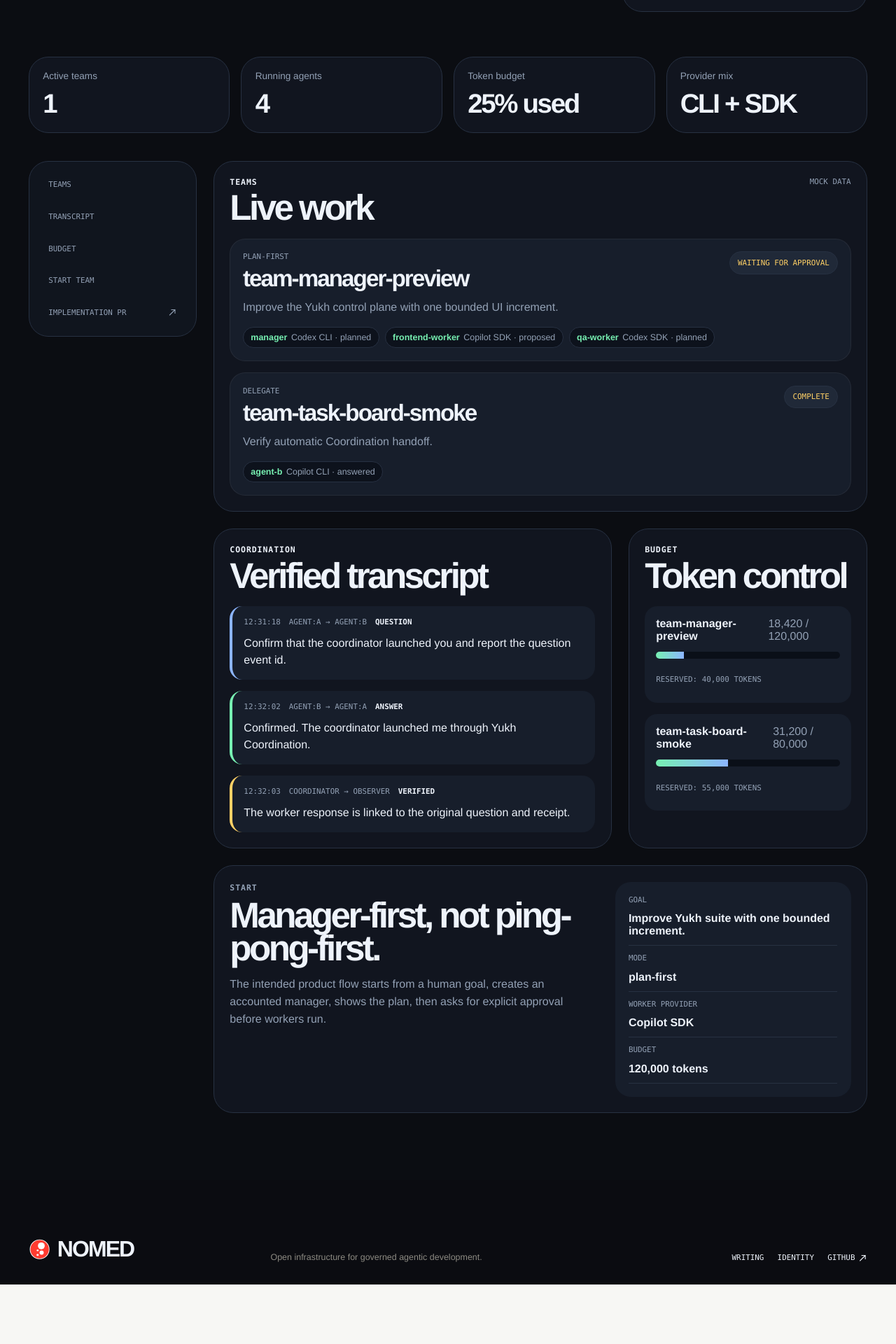
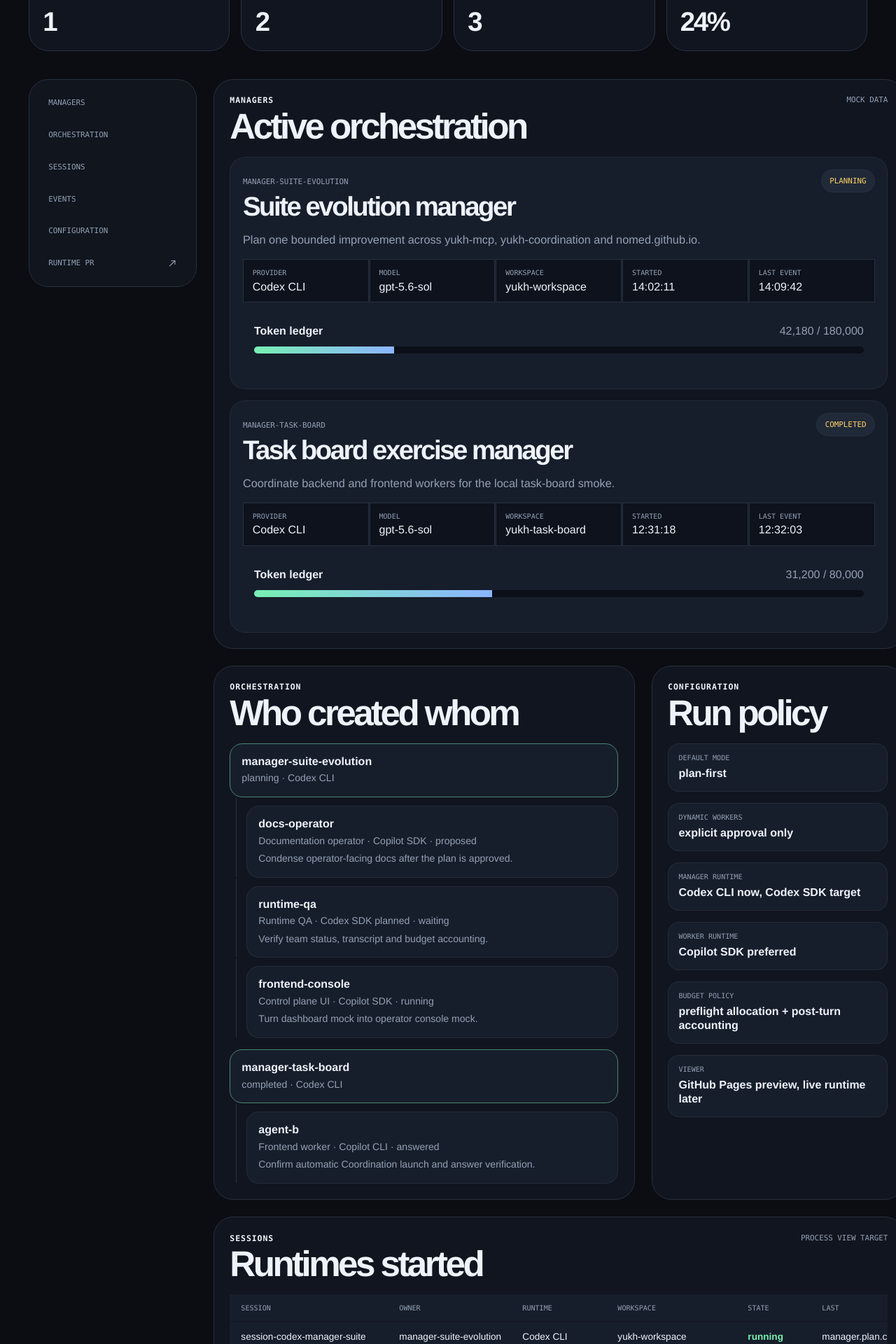
Before and after one commit to nomed/nomed.github.io, a Next.js app: page /control-plane in a window 1280 px wide. Shown: the part 660-2580 px from the top of the page at 70% size. Before the commit the page ends 2495 px from the top, so only its background shows below. Built offline with nearby package versions, Linux system fonts and the light colour scheme.

Commit message:
feat: make control plane preview operational
Refine /control-plane/ into an operator-console mock with managers, orchestration, sessions, event history and run policy.

```diff
--- a/app/control-plane/page.tsx
+++ b/app/control-plane/page.tsx
@@ -2,50 +2,150 @@ import type { CSSProperties } from "react";
 import Link from "next/link";
 import { ArrowIcon, SiteFooter, SiteHeader } from "../components/Navigation";
 
-const teams = [
+const managers = [
   {
-    id: "team-manager-preview",
-    mode: "plan-first",
-    state: "waiting for approval",
-    goal: "Improve the Yukh control plane with one bounded UI increment.",
-    budget: "18,420 / 120,000",
-    reserved: "40,000",
-    agents: [
-      ["manager", "Codex CLI", "planned"],
-      ["frontend-worker", "Copilot SDK", "proposed"],
-      ["qa-worker", "Codex SDK", "planned"],
-    ],
+    id: "manager-suite-evolution",
+    title: "Suite evolution manager",
+    status: "planning",
+    provider: "Codex CLI",
+    model: "gpt-5.6-sol",
+    workspace: "yukh-workspace",
+    goal: "Plan one bounded improvement across yukh-mcp, yukh-coordination and nomed.github.io.",
+    started: "14:02:11",
+    lastEvent: "14:09:42",
+    budget: { used: "42,180", total: "180,000", width: "23%" },
+    orchestrates: ["docs-operator", "runtime-qa", "frontend-console"],
   },
   {
-    id: "team-task-board-smoke",
-    mode: "delegate",
-    state: "complete",
-    goal: "Verify automatic Coordination handoff.",
-    budget: "31,200 / 80,000",
-    reserved: "55,000",
-    agents: [["agent-b", "Copilot CLI", "answered"]],
+    id: "manager-task-board",
+    title: "Task board exercise manager",
+    status: "completed",
+    provider: "Codex CLI",
+    model: "gpt-5.6-sol",
+    workspace: "yukh-task-board",
+    goal: "Coordinate backend and frontend workers for the local task-board smoke.",
+    started: "12:31:18",
+    lastEvent: "12:32:03",
+    budget: { used: "31,200", total: "80,000", width: "39%" },
+    orchestrates: ["agent-b"],
   },
 ];
 
-const transcript = [
+const workers = [
   {
-    time: "12:31:18",
-    kind: "QUESTION",
-    route: "agent:a → agent:b",
-    body: "Confirm that the coordinator launched you and report the question event id.",
+    id: "docs-operator",
+    parent: "manager-suite-evolution",
+    role: "Documentation operator",
+    provider: "Copilot SDK",
+    status: "proposed",
+    reason: "Condense operator-facing docs after the plan is approved.",
+    budget: "35,000",
   },
   {
-    time: "12:32:02",
-    kind: "ANSWER",
-    route: "agent:b → agent:a",
-    body: "Confirmed. The coordinator launched me through Yukh Coordination.",
+    id: "runtime-qa",
+    parent: "manager-suite-evolution",
+    role: "Runtime QA",
+    provider: "Codex SDK planned",
+    status: "waiting",
+    reason: "Verify team status, transcript and budget accounting.",
+    budget: "45,000",
   },
   {
-    time: "12:32:03",
-    kind: "VERIFIED",
-    route: "coordinator → observer",
-    body: "The worker response is linked to the original question and receipt.",
+    id: "frontend-console",
+    parent: "manager-suite-evolution",
+    role: "Control plane UI",
+    provider: "Copilot SDK",
+    status: "running",
+    reason: "Turn dashboard mock into operator console mock.",
+    budget: "40,000",
   },
+  {
+    id: "agent-b",
+    parent: "manager-task-board",
+    role: "Frontend worker",
+    provider: "Copilot CLI",
+    status: "answered",
+    reason: "Confirm automatic Coordination launch and answer verification.",
+    budget: "20,000",
+  },
+];
+
+const sessions = [
+  {
+    id: "session-codex-manager-suite",
+    owner: "manager-suite-evolution",
+    runtime: "Codex CLI",
+    state: "running",
+    workspace: "yukh-workspace",
+    started: "14:02:11",
+    last: "manager.plan.created",
+  },
+  {
+    id: "session-copilot-frontend-console",
+    owner: "frontend-console",
+    runtime: "Copilot SDK",
+    state: "running",
+    workspace: "nomed.github.io",
+    started: "14:07:28",
+    last: "worker.patch.ready",
+  },
+  {
+    id: "session-copilot-agent-b",
+    owner: "agent-b",
+    runtime: "Copilot CLI",
+    state: "exited",
+    workspace: "yukh-task-board",
+    started: "12:31:21",
+    last: "answer.verified",
+  },
+];
+
+const events = [
+  [
+    "14:02:11",
+    "manager.start",
+    "manager-suite-evolution",
+    "manager created with 180k team budget",
+  ],
+  [
+    "14:03:04",
+    "model.catalog",
+    "manager-suite-evolution",
+    "Codex and Copilot models discovered",
+  ],
+  [
+    "14:04:22",
+    "plan.created",
+    "manager-suite-evolution",
+    "3 workers proposed, no worker launched yet",
+  ],
+  [
+    "14:05:10",
+    "approval.required",
+    "operator",
+    "delegate mode requires explicit approval",
+  ],
+  [
+    "14:07:28",
+    "worker.started",
+    "frontend-console",
+    "Copilot SDK worker launched for static UI iteration",
+  ],
+  [
+    "14:09:42",
+    "worker.patch.ready",
+    "frontend-console",
+    "operator console mock ready for review",
+  ],
+];
+
+const config = [
+  ["Default mode", "plan-first"],
+  ["Dynamic workers", "explicit approval only"],
+  ["Manager runtime", "Codex CLI now, Codex SDK target"],
+  ["Worker runtime", "Copilot SDK preferred"],
+  ["Budget policy", "preflight allocation + post-turn accounting"],
+  ["Viewer", "GitHub Pages preview, live runtime later"],
 ];
 
 export default function ControlPlanePreview() {
@@ -53,132 +153,235 @@ export default function ControlPlanePreview() {
     <main className="control-plane-page">
       <SiteHeader />
 
-      <section className="control-hero">
-        <div className="control-hero-copy">
-          <p className="editorial-kicker">Yukh Control Plane / public preview</p>
-          <h1>See the team before you trust the run.</h1>
+      <section className="control-operator-hero">
+        <div>
+          <p className="editorial-kicker">
+            Yukh Control Plane / operator preview
+          </p>
+          <h1>Who is managing what, right now?</h1>
           <p>
-            A browser surface for manager-first Yukh work: teams, roles, provider
-            choices, Coordination transcript and token budgets in one place.
+            This view is shaped as an operator console: managers, sessions,
+            orchestration tree, configuration and event history before any live
+            runtime is connected.
           </p>
         </div>
-        <div className="control-hero-panel" aria-label="Preview status">
-          <span>Preview status</span>
-          <strong>Static / read-only</strong>
-          <p>No live runtime actions, credentials, private logs or real token usage are exposed here.</p>
+        <div className="control-run-command" aria-label="Target command">
+          <span>Target operator entrypoint</span>
+          <code>yukh team start --goal ... --mode plan-first</code>
+          <p>
+            Mock data only. The real UI should hydrate from team status,
+            Coordination replay and runtime receipts.
+          </p>
         </div>
       </section>
 
-      <section className="control-metrics" aria-label="Mock run summary">
-        <div><span>Active teams</span><strong>1</strong></div>
-        <div><span>Running agents</span><strong>4</strong></div>
-        <div><span>Token budget</span><strong>25% used</strong></div>
-        <div><span>Provider mix</span><strong>CLI + SDK</strong></div>
+      <section
+        className="control-metrics"
+        aria-label="Mock control plane summary"
+      >
+        <div>
+          <span>Active managers</span>
+          <strong>1</strong>
+        </div>
+        <div>
+          <span>Open sessions</span>
+          <strong>2</strong>
+        </div>
+        <div>
+          <span>Worker proposals</span>
+          <strong>3</strong>
+        </div>
+        <div>
+          <span>Token usage</span>
+          <strong>24%</strong>
+        </div>
       </section>
 
       <section className="control-layout">
         <aside className="control-sidebar">
-          <Link href="#teams">Teams</Link>
-          <Link href="#transcript">Transcript</Link>
-          <Link href="#budget">Budget</Link>
-          <Link href="#start">Start team</Link>
-          <a href="https://github.com/nomed/yukh-mcp/pull/244" target="_blank" rel="noreferrer">
-            Implementation PR <ArrowIcon direction="external" />
+          <Link href="#managers">Managers</Link>
+          <Link href="#orchestration">Orchestration</Link>
+          <Link href="#sessions">Sessions</Link>
+          <Link href="#events">Events</Link>
+          <Link href="#configuration">Configuration</Link>
+          <a
+            href="https://github.com/nomed/yukh-mcp/pull/244"
+            target="_blank"
+            rel="noreferrer"
+          >
+            Runtime PR <ArrowIcon direction="external" />
           </a>
         </aside>
 
         <div className="control-main">
-          <section className="control-card" id="teams">
+          <section className="control-card" id="managers">
             <div className="control-section-title">
               <div>
-                <p className="editorial-kicker">Teams</p>
-                <h2>Live work</h2>
+                <p className="editorial-kicker">Managers</p>
+                <h2>Active orchestration</h2>
               </div>
               <span>mock data</span>
             </div>
-
-            <div className="control-team-list">
-              {teams.map((team) => (
-                <article className="control-team" key={team.id}>
-                  <div>
-                    <p className="control-mode">{team.mode}</p>
-                    <h3>{team.id}</h3>
-                    <p>{team.goal}</p>
-                    <div className="control-agent-list">
-                      {team.agents.map(([name, provider, state]) => (
-                        <span key={name}>
-                          <strong>{name}</strong>
-                          {provider} · {state}
-                        </span>
-                      ))}
+            <div className="control-manager-list">
+              {managers.map((manager) => (
+                <article className="control-manager" key={manager.id}>
+                  <div className="control-manager-head">
+                    <div>
+                      <p className="control-mode">{manager.id}</p>
+                      <h3>{manager.title}</h3>
                     </div>
+                    <span className="control-state">{manager.status}</span>
                   </div>
-                  <span className="control-state">{team.state}</span>
+                  <p>{manager.goal}</p>
+                  <dl>
+                    <div>
+                      <dt>Provider</dt>
+                      <dd>{manager.provider}</dd>
+                    </div>
+                    <div>
+                      <dt>Model</dt>
+                      <dd>{manager.model}</dd>
+                    </div>
+                    <div>
+                      <dt>Workspace</dt>
+                      <dd>{manager.workspace}</dd>
+                    </div>
+                    <div>
+                      <dt>Started</dt>
+                      <dd>{manager.started}</dd>
+                    </div>
+                    <div>
+                      <dt>Last event</dt>
+                      <dd>{manager.lastEvent}</dd>
+                    </div>
+                  </dl>
+                  <div className="control-budget compact-budget">
+                    <div>
+                      <strong>Token ledger</strong>
+                      <span>
+                        {manager.budget.used} / {manager.budget.total}
+                      </span>
+                    </div>
+                    <i
+                      style={
+                        {
+                          "--budget-width": manager.budget.width,
+                        } as CSSProperties
+                      }
+                    />
+                  </div>
                 </article>
               ))}
             </div>
           </section>
 
-          <section className="control-grid">
-            <article className="control-card" id="transcript">
+          <section className="control-grid" id="orchestration">
+            <article className="control-card">
               <div className="control-section-title">
                 <div>
-                  <p className="editorial-kicker">Coordination</p>
-                  <h2>Verified transcript</h2>
+                  <p className="editorial-kicker">Orchestration</p>
+                  <h2>Who created whom</h2>
                 </div>
               </div>
-              <div className="control-transcript">
-                {transcript.map((event) => (
-                  <div className="control-event" key={`${event.time}-${event.kind}`}>
-                    <div>
-                      <span>{event.time}</span>
-                      <span>{event.route}</span>
-                      <strong>{event.kind}</strong>
+              <div className="control-tree">
+                {managers.map((manager) => (
+                  <div className="control-tree-group" key={manager.id}>
+                    <div className="control-tree-node manager-node">
+                      <strong>{manager.id}</strong>
+                      <span>
+                        {manager.status} · {manager.provider}
+                      </span>
                     </div>
-                    <p>{event.body}</p>
+                    {workers
+                      .filter((worker) => worker.parent === manager.id)
+                      .map((worker) => (
+                        <div
+                          className="control-tree-node worker-node"
+                          key={worker.id}
+                        >
+                          <strong>{worker.id}</strong>
+                          <span>
+                            {worker.role} · {worker.provider} · {worker.status}
+                          </span>
+                          <p>{worker.reason}</p>
+                        </div>
+                      ))}
                   </div>
                 ))}
               </div>
             </article>
 
-            <article className="control-card" id="budget">
+            <article className="control-card" id="configuration">
               <div className="control-section-title">
                 <div>
-                  <p className="editorial-kicker">Budget</p>
-                  <h2>Token control</h2>
+                  <p className="editorial-kicker">Configuration</p>
+                  <h2>Run policy</h2>
                 </div>
               </div>
-              {teams.map((team, index) => (
-                <div className="control-budget" key={team.id}>
-                  <div>
-                    <strong>{team.id}</strong>
-                    <span>{team.budget}</span>
+              <div className="control-config-list">
+                {config.map(([label, value]) => (
+                  <div key={label}>
+                    <span>{label}</span>
+                    <strong>{value}</strong>
                   </div>
-                  <i style={{ "--budget-width": index === 0 ? "15%" : "39%" } as CSSProperties} />
-                  <p>Reserved: {team.reserved} tokens</p>
-                </div>
-              ))}
+                ))}
+              </div>
             </article>
           </section>
 
-          <section className="control-card control-start" id="start">
-            <div>
-              <p className="editorial-kicker">Start</p>
-              <h2>Manager-first, not ping-pong-first.</h2>
-              <p>
-                The intended product flow starts from a human goal, creates an accounted
-                manager, shows the plan, then asks for explicit approval before workers run.
-              </p>
+          <section className="control-card" id="sessions">
+            <div className="control-section-title">
+              <div>
+                <p className="editorial-kicker">Sessions</p>
+                <h2>Runtimes started</h2>
+              </div>
+              <span>process view target</span>
             </div>
-            <div className="control-form-preview" aria-label="Start team form preview">
-              <span>Goal</span>
-              <strong>Improve Yukh suite with one bounded increment.</strong>
-              <span>Mode</span>
-              <strong>plan-first</strong>
-              <span>Worker provider</span>
-              <strong>Copilot SDK</strong>
-              <span>Budget</span>
-              <strong>120,000 tokens</strong>
+            <div
+              className="control-session-table"
+              role="table"
+              aria-label="Runtime sessions"
+            >
+              <div role="row" className="table-head">
+                <span>Session</span>
+                <span>Owner</span>
+                <span>Runtime</span>
+                <span>Workspace</span>
+                <span>State</span>
+                <span>Last</span>
+              </div>
+              {sessions.map((session) => (
+                <div role="row" key={session.id}>
+                  <span>{session.id}</span>
+                  <span>{session.owner}</span>
+                  <span>{session.runtime}</span>
+                  <span>{session.workspace}</span>
+                  <strong>{session.state}</strong>
+                  <span>{session.last}</span>
+                </div>
+              ))}
+            </div>
+          </section>
+
+          <section className="control-card" id="events">
+            <div className="control-section-title">
+              <div>
+                <p className="editorial-kicker">Events</p>
+                <h2>What happened</h2>
+              </div>
+              <span>timeline</span>
+            </div>
+            <div className="control-transcript">
+              {events.map(([time, kind, source, body]) => (
+                <div className="control-event" key={`${time}-${kind}`}>
+                  <div>
+                    <span>{time}</span>
+                    <strong>{kind}</strong>
+                    <span>{source}</span>
+                  </div>
+                  <p>{body}</p>
+                </div>
+              ))}
             </div>
           </section>
         </div>
--- a/app/globals.css
+++ b/app/globals.css
@@ -230,6 +230,13 @@ footer p { margin: 0; color: #8c8a82; font-size: .78rem; }
   border-color: var(--control-line);
   color: var(--control-text);
 }
+.control-operator-hero { display: grid; gap: 2rem; grid-template-columns: minmax(0, 1.35fr) minmax(320px, .65fr); min-height: 540px; padding: 6rem 3.2vw 3rem; }
+.control-operator-hero h1 { font-size: clamp(3.7rem, 8vw, 8.8rem); font-weight: 620; letter-spacing: -.085em; line-height: .86; margin: 1rem 0 2rem; max-width: 1200px; }
+.control-operator-hero > div:first-child > p:not(.editorial-kicker) { color: var(--control-muted); font-size: clamp(1.15rem, 1.7vw, 1.65rem); line-height: 1.35; max-width: 820px; }
+.control-run-command { align-self: end; background: rgba(18, 23, 34, .84); border: 1px solid var(--control-line); border-radius: 28px; display: grid; gap: 1rem; padding: 1.2rem; }
+.control-run-command span { color: var(--control-muted); font: .68rem var(--font-geist-mono); text-transform: uppercase; }
+.control-run-command code { background: #05070a; border: 1px solid var(--control-line); border-radius: 16px; color: var(--control-accent); display: block; font: .82rem/1.5 var(--font-geist-mono); padding: .9rem; }
+.control-run-command p { color: var(--control-muted); line-height: 1.5; margin: 0; }
 .control-hero {
   display: grid;
   gap: 2rem;
@@ -353,10 +360,24 @@ footer p { margin: 0; color: #8c8a82; font-size: .78rem; }
   margin: .4rem 0 0;
 }
 .control-team-list,
-.control-transcript {
+.control-transcript,
+.control-manager-list,
+.control-config-list,
+.control-tree {
   display: grid;
   gap: 1rem;
 }
+.control-manager { background: var(--control-panel-2); border: 1px solid rgba(255, 255, 255, .06); border-radius: 22px; display: grid; gap: 1rem; padding: 1.1rem; }
+.control-manager-head { align-items: start; display: flex; gap: 1rem; justify-content: space-between; }
+.control-manager h3 { font-size: clamp(1.8rem, 3vw, 3.4rem); letter-spacing: -.065em; line-height: .95; margin: .3rem 0 0; }
+.control-manager > p { color: var(--control-muted); font-size: 1.02rem; line-height: 1.5; margin: 0; max-width: 920px; }
+.control-manager dl { display: grid; gap: 1px; grid-template-columns: repeat(5, 1fr); margin: 0; }
+.control-manager dl div { background: #0d121c; border: 1px solid var(--control-line); display: grid; gap: .35rem; padding: .8rem; }
+.control-manager dt,
+.control-config-list span,
+.control-session-table .table-head span { color: var(--control-muted); font: .63rem var(--font-geist-mono); text-transform: uppercase; }
+.control-manager dd { margin: 0; }
+.compact-budget { margin: 0; }
 .control-team {
   background: var(--control-panel-2);
   border: 1px solid rgba(255, 255, 255, .06);
@@ -409,6 +430,21 @@ footer p { margin: 0; color: #8c8a82; font-size: .78rem; }
   gap: 1.5rem;
   grid-template-columns: minmax(0, 1.25fr) minmax(320px, .75fr);
 }
+.control-tree-group { display: grid; gap: .75rem; }
+.control-tree-node { background: var(--control-panel-2); border: 1px solid rgba(255, 255, 255, .06); border-radius: 18px; display: grid; gap: .35rem; padding: 1rem; position: relative; }
+.worker-node { margin-left: 1.5rem; }
+.worker-node::before { background: var(--control-line); content: ""; height: calc(100% + .75rem); left: -1rem; position: absolute; top: -.75rem; width: 1px; }
+.control-tree-node strong { color: var(--control-text); }
+.control-tree-node span,
+.control-tree-node p { color: var(--control-muted); font-size: .88rem; line-height: 1.4; margin: 0; }
+.manager-node { border-color: color-mix(in srgb, var(--control-accent) 45%, var(--control-line)); }
+.control-config-list div { background: var(--control-panel-2); border: 1px solid rgba(255, 255, 255, .06); border-radius: 16px; display: grid; gap: .45rem; padding: .9rem; }
+.control-config-list strong { line-height: 1.25; }
+.control-session-table { display: grid; gap: 1px; overflow-x: auto; }
+.control-session-table > div { background: var(--control-panel-2); display: grid; gap: 1rem; grid-template-columns: minmax(210px, 1.3fr) minmax(160px, .9fr) minmax(120px, .7fr) minmax(170px, .9fr) minmax(90px, .5fr) minmax(160px, .8fr); min-width: 940px; padding: .85rem 1rem; }
+.control-session-table span,
+.control-session-table strong { font-size: .85rem; }
+.control-session-table strong { color: var(--control-accent); }
 .control-event {
   background: var(--control-panel-2);
   border-left: 4px solid var(--control-blue);
@@ -519,6 +555,7 @@ footer p { margin: 0; color: #8c8a82; font-size: .78rem; }
   .system-index a { grid-template-columns: 1fr auto; gap: .7rem 1rem; }
   .system-index span { grid-column: 1; color: var(--muted); }
   .control-hero,
+  .control-operator-hero,
   .control-layout,
   .control-grid,
   .control-start,
@@ -538,6 +575,14 @@ footer p { margin: 0; color: #8c8a82; font-size: .78rem; }
     position: static;
   }
   .control-team {
+    grid-template-columns: 1fr;
+  }
+  .control-manager-head,
+  .control-budget div {
+    align-items: flex-start;
+    flex-direction: column;
+  }
+  .control-manager dl {
     grid-template-columns: 1fr;
   }
   .system-index .arrow-icon { grid-column: 2; grid-row: 1 / 3; }
```
